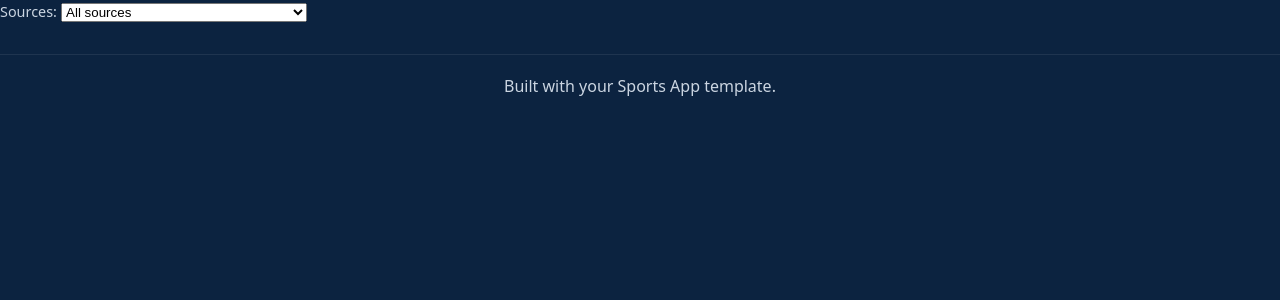
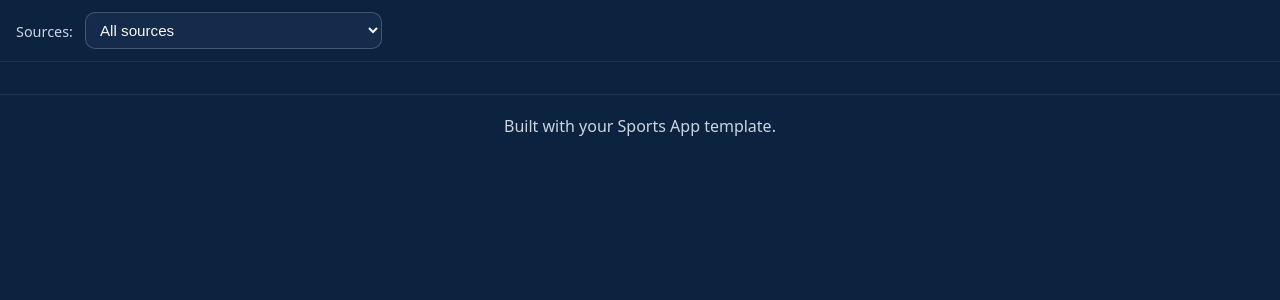
Before and after one commit to jasonab74-ctrl/notre-dame-football, a Flask app: page / in a window 1280 px wide. Shown: the part 203-503 px from the top of the page. Run offline with Flask 3, Linux system fonts and the light colour scheme; data that the repository does not hold is empty.

Commit message:
Update style.css

```diff
--- a/static/style.css
+++ b/static/style.css
@@ -9,7 +9,13 @@
 }
 
 * { box-sizing: border-box; }
-html, body { margin: 0; padding: 0; background: var(--bg); color: var(--text); font-family: system-ui, -apple-system, Segoe UI, Roboto, Helvetica, Arial, sans-serif; }
+html, body {
+  margin: 0;
+  padding: 0;
+  background: var(--bg);
+  color: var(--text);
+  font-family: system-ui, -apple-system, Segoe UI, Roboto, Helvetica, Arial, sans-serif;
+}
 
 .header {
   display: grid;
@@ -19,9 +25,21 @@ html, body { margin: 0; padding: 0; background: var(--bg); color: var(--text); f
   padding: 14px 16px;
   border-bottom: 2px solid var(--accent);
 }
-.logo { width: 64px; height: 64px; object-fit: contain; }
-h1 { margin: 0; font-size: 1.5rem; letter-spacing: 0.2px; }
-.muted { color: var(--muted); font-size: 0.9rem; margin-top: 2px; }
+.logo {
+  width: 64px;
+  height: 64px;
+  object-fit: contain;
+}
+h1 {
+  margin: 0;
+  font-size: 1.5rem;
+  letter-spacing: 0.2px;
+}
+.muted {
+  color: var(--muted);
+  font-size: 0.9rem;
+  margin-top: 2px;
+}
 
 .pill {
   background: var(--accent);
@@ -36,7 +54,10 @@ h1 { margin: 0; font-size: 1.5rem; letter-spacing: 0.2px; }
   align-items: center;
   transition: transform .05s ease-in-out, opacity .15s;
 }
-.pill:hover { transform: translateY(-1px); opacity: 0.95; }
+.pill:hover {
+  transform: translateY(-1px);
+  opacity: 0.95;
+}
 
 .links {
   display: flex;
@@ -46,15 +67,45 @@ h1 { margin: 0; font-size: 1.5rem; letter-spacing: 0.2px; }
   border-bottom: 1px solid rgba(255,255,255,0.08);
 }
 
+/* NEW — controls row (sources dropdown + refresh notice) */
+.controls {
+  display: flex;
+  align-items: center;
+  gap: 12px;
+  padding: 12px 16px;
+  border-bottom: 1px solid rgba(255,255,255,0.08);
+}
+.select {
+  background: var(--card);
+  color: var(--text);
+  border: 1px solid rgba(255,255,255,0.2);
+  border-radius: 10px;
+  padding: 8px 10px;
+  font-size: 0.95rem;
+}
+
 .notice {
   display: flex;
   gap: 8px;
   align-items: center;
-  background: #123; border-left: 4px solid var(--accent);
-  margin: 10px 16px; padding: 10px 12px; border-radius: 8px;
+  background: #123;
+  border-left: 4px solid var(--accent);
+  margin: 10px 0;
+  padding: 10px 12px;
+  border-radius: 8px;
 }
-.notice.hidden { display: none; }
-.notice button { composes: pill; }
+.notice.hidden {
+  display: none;
+}
+.notice button {
+  background: var(--accent);
+  color: #0b1222;
+  border: none;
+  padding: 6px 10px;
+  border-radius: 999px;
+  font-weight: 600;
+  cursor: pointer;
+}
 
 .grid {
   padding: 16px;
@@ -75,14 +126,33 @@ h1 { margin: 0; font-size: 1.5rem; letter-spacing: 0.2px; }
   background: var(--card);
   border: 1px solid rgba(255,255,255,0.06);
   border-radius: 14px;
-  padding: 14px 14px;
+  padding: 14px;
   box-shadow: 0 1px 2px rgba(0,0,0,.2);
 }
-.card a { color: inherit; text-decoration: none; }
-.card h3 { margin: 0 0 8px; font-size: 1.05rem; line-height: 1.25; }
-.card .summary { margin: 0 0 10px; color: #e5e7eb; font-size: 0.95rem; }
-.card .meta { display: flex; gap: 8px; align-items: center; color: var(--muted); font-size: 0.85rem; }
-.card .meta .dot { opacity: 0.7; }
+.card a {
+  color: inherit;
+  text-decoration: none;
+}
+.card h3 {
+  margin: 0 0 8px;
+  font-size: 1.05rem;
+  line-height: 1.25;
+}
+.card .summary {
+  margin: 0 0 10px;
+  color: #e5e7eb;
+  font-size: 0.95rem;
+}
+.card .meta {
+  display: flex;
+  gap: 8px;
+  align-items: center;
+  color: var(--muted);
+  font-size: 0.85rem;
+}
+.card .meta .dot {
+  opacity: 0.7;
+}
 
 .footer {
   padding: 20px 16px;
@@ -90,5 +160,3 @@ h1 { margin: 0; font-size: 1.5rem; letter-spacing: 0.2px; }
   text-align: center;
   border-top: 1px solid rgba(255,255,255,0.08);
 }
-
-/* PWA-ish manifest minimal (served as static file if you add it) */
```
